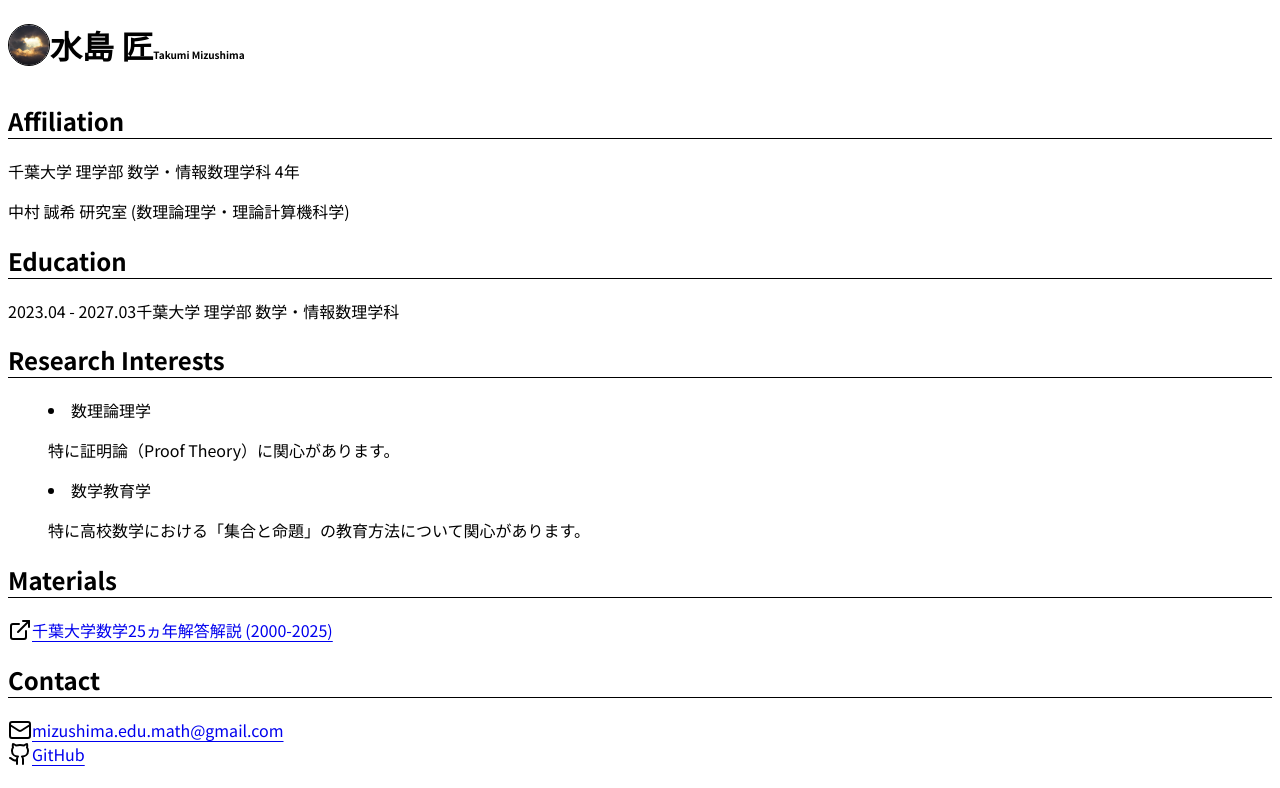
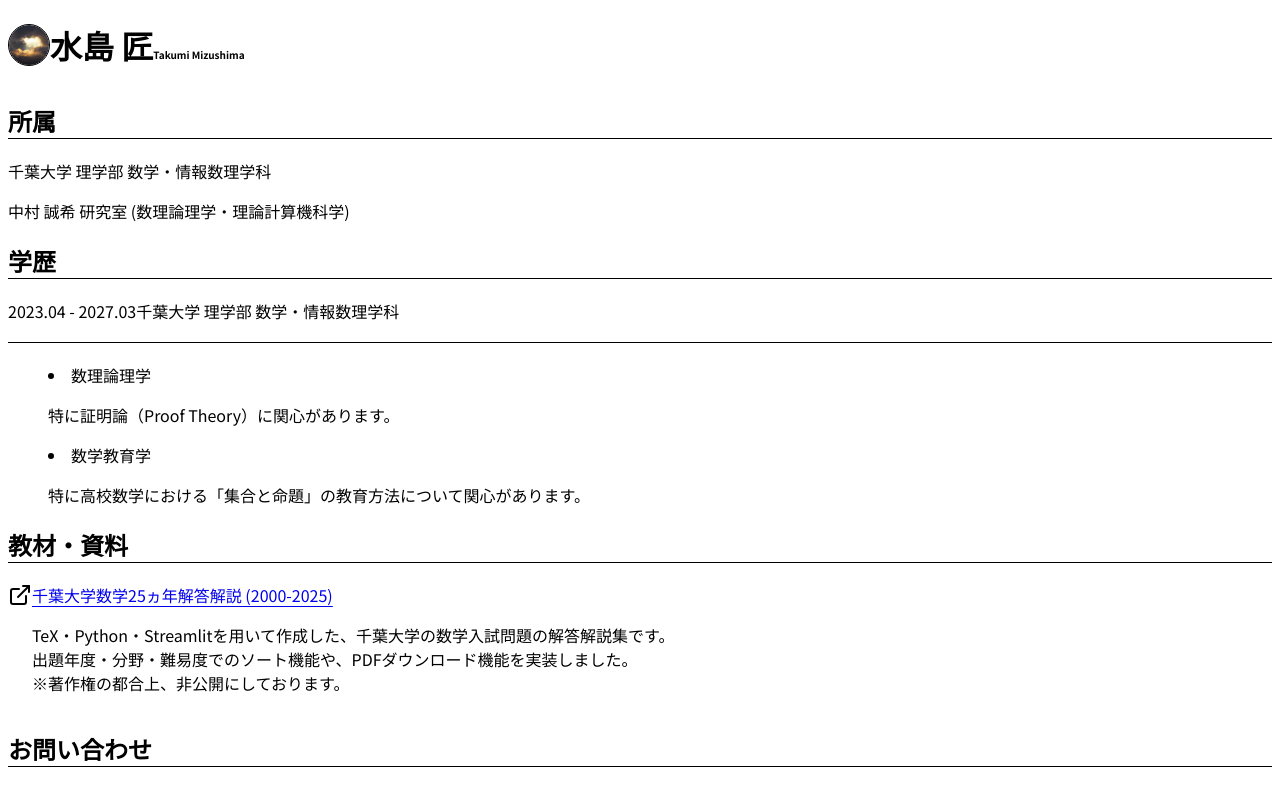
Before and after one commit to TakumiMizushima/website, a Next.js app: page / in a window 1280 px wide. Shown: the top 788 px of the page. Built offline with nearby package versions, Linux system fonts and the light colour scheme.

Commit message:
Update page.tsx

```diff
--- a/app/page.tsx
+++ b/app/page.tsx
@@ -33,11 +33,11 @@ export default function Home() {
 
         <section>
           <h2 className="text-lg font-bold text-slate-900 border-b border-slate-200 pb-2 mb-4">
-            Affiliation
+            所属
           </h2>
           <div className="space-y-2 text-slate-700 leading-relaxed">
             <p className="font-medium text-slate-900">
-              千葉大学 理学部 数学・情報数理学科 4年
+              千葉大学 理学部 数学・情報数理学科
             </p>
             <p className="font-medium text-slate-900">
               中村 誠希 研究室 (数理論理学・理論計算機科学)
@@ -47,7 +47,7 @@ export default function Home() {
 
         <section>
           <h2 className="text-lg font-bold text-slate-900 border-b border-slate-200 pb-2 mb-4">
-            Education
+            学歴
           </h2>
           <div className="flex flex-wrap items-baseline gap-3 text-sm leading-relaxed">
             <span className="text-slate-400 font-medium whitespace-nowrap">
@@ -61,7 +61,7 @@ export default function Home() {
 
         <section>
           <h2 className="text-lg font-bold text-slate-900 border-b border-slate-200 pb-2 mb-4">
-            Research Interests
+
           </h2>
           <ul className="space-y-4 text-slate-700 list-disc list-inside marker:text-slate-300">
             <li>
@@ -81,7 +81,7 @@ export default function Home() {
 
         <section>
           <h2 className="text-lg font-bold text-slate-900 border-b border-slate-200 pb-2 mb-4">
-            Materials
+            教材・資料
           </h2>
           <div className="flex items-start gap-3">
             <ExternalLink className="w-5 h-5 text-slate-400 mt-0.5 flex-shrink-0" />
@@ -94,13 +94,20 @@ export default function Home() {
               >
                 千葉大学数学25ヵ年解答解説 (2000-2025)
               </a>
+              <p className="text-slate-500 text-sm mt-1 font-light">
+                TeX・Python・Streamlitを用いて作成した、千葉大学の数学入試問題の解答解説集です。
+                <br />
+                出題年度・分野・難易度でのソート機能や、PDFダウンロード機能を実装しました。
+                <br />
+                ※著作権の都合上、非公開にしております。
+              </p>
             </div>
           </div>
         </section>
 
         <section>
           <h2 className="text-lg font-bold text-slate-900 border-b border-slate-200 pb-2 mb-4">
-            Contact
+            お問い合わせ
           </h2>
           <div className="space-y-4">
             <div className="flex items-center gap-3">
@@ -112,23 +119,12 @@ export default function Home() {
                 mizushima.edu.math@gmail.com
               </a>
             </div>
-            <div className="flex items-center gap-3">
-              <Github className="w-4 h-4 text-slate-400 flex-shrink-0" />
-              <a
-                href="https://github.com/TakumiMizushima"
-                target="_blank"
-                rel="noopener noreferrer"
-                className="text-slate-600 hover:text-slate-900 transition-colors underline decoration-slate-300 underline-offset-4"
-              >
-                GitHub
-              </a>
-            </div>
           </div>
         </section>
 
         <section>
           <h2 className="text-lg font-bold text-slate-900 border-b border-slate-200 pb-2 mb-4">
-            Links
+            関連リンク
           </h2>
           <div className="space-y-4">
             <div className="flex items-start gap-3">
```
